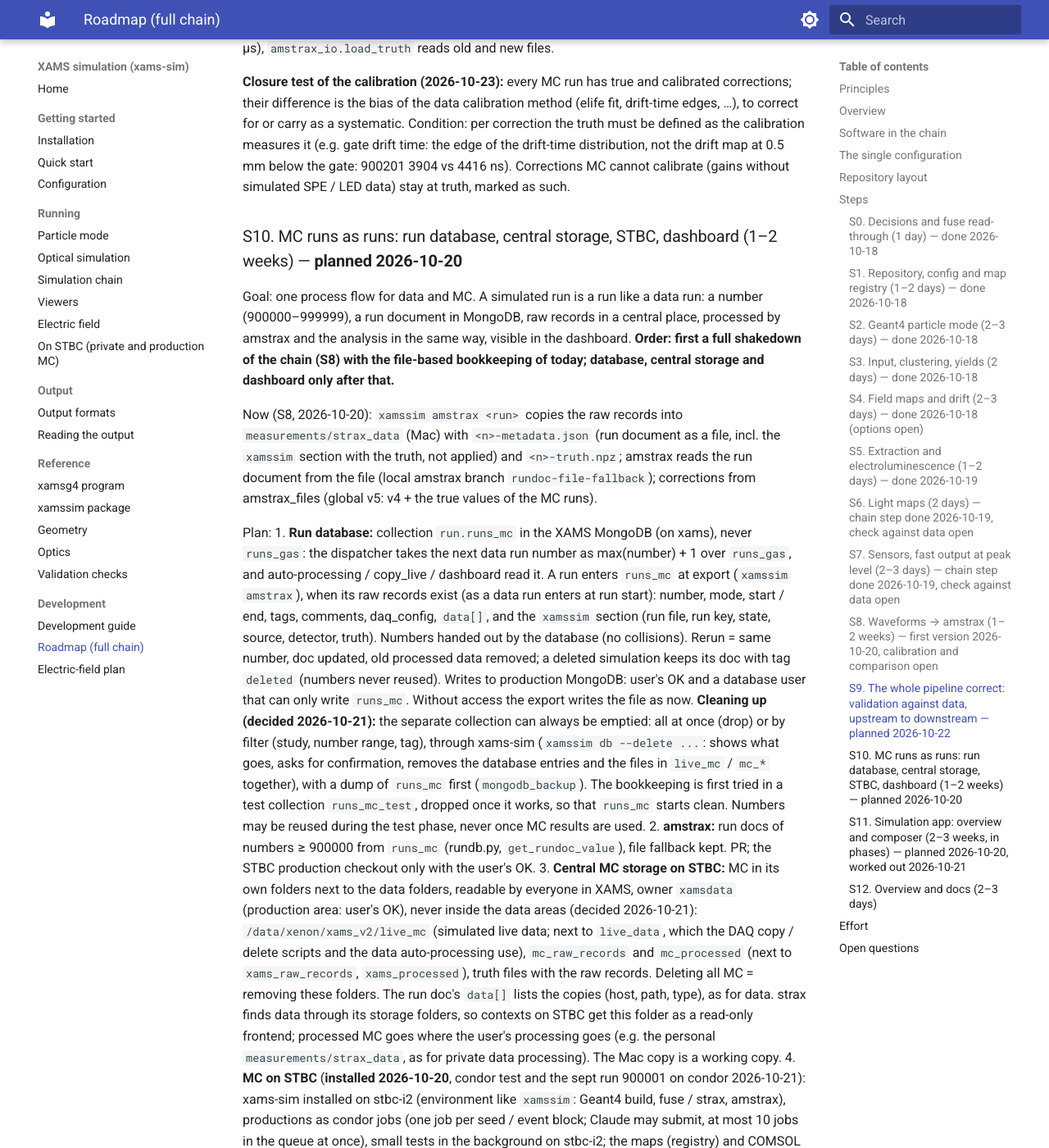
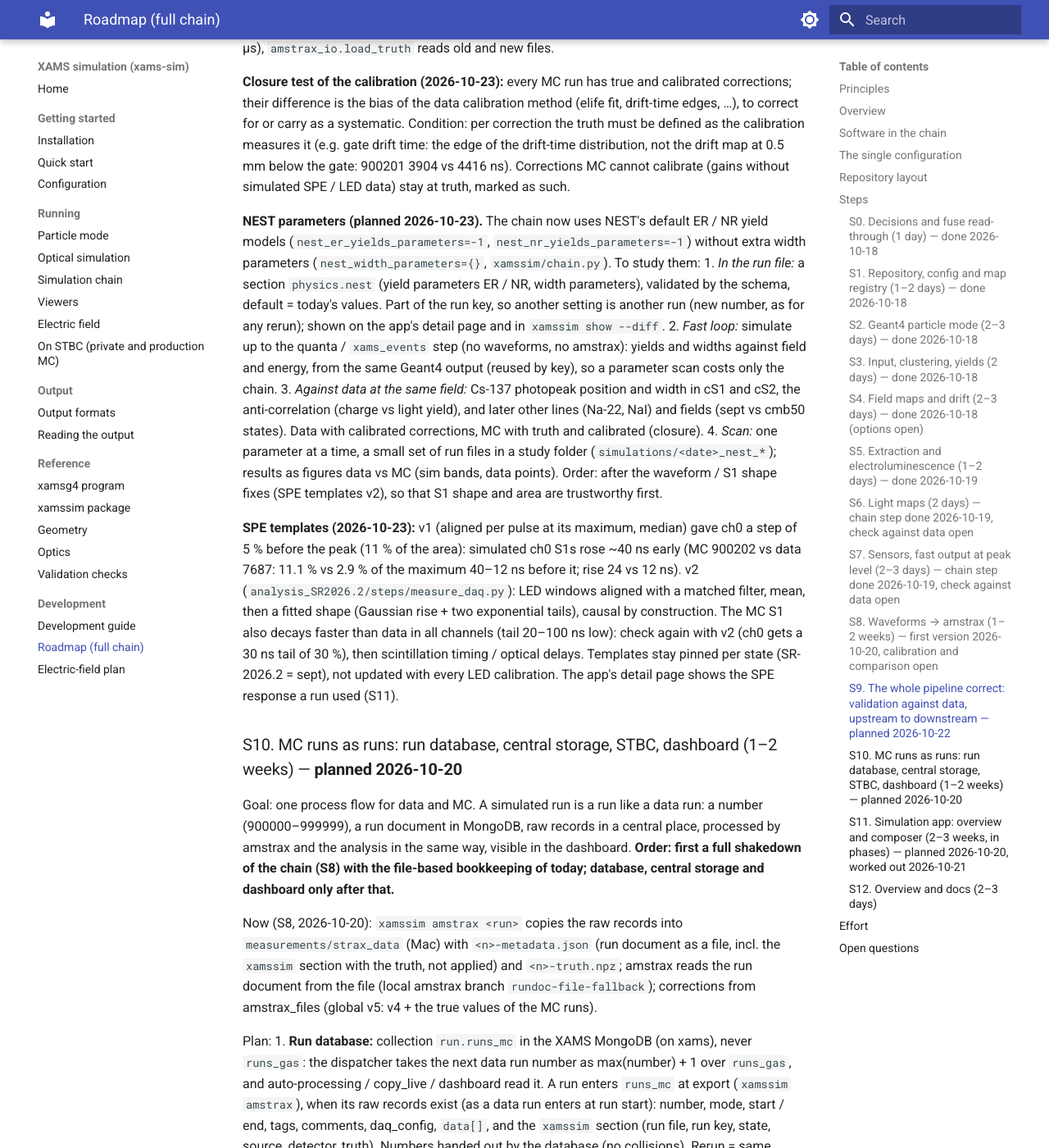
Before and after one commit to XAMS-nikhef/xams-sim, an MkDocs documentation site: the page built from docs/xams_sim_plan.md, in a window 1280 px wide and 1400 px high, scrolled down 11616 px. Shown: the whole window at 82% size. Built offline with MkDocs 1.6.1 and Material for MkDocs 9.7.7, drawn with Linux system fonts in a browser that asks for light colours.

Commit message:
Plan S9: NEST parameter study; SPE templates v2
Co-Authored-By: Claude Opus 5.5 <noreply@anthropic.com>

```diff
--- a/docs/xams_sim_plan.md
+++ b/docs/xams_sim_plan.md
@@ -390,6 +390,29 @@ Condition: per correction the truth must be defined as the calibration measures
 the drift-time distribution, not the drift map at 0.5 mm below the gate: 900201 3904 vs 4416 ns). Corrections MC cannot
 calibrate (gains without simulated SPE / LED data) stay at truth, marked as such.
 
+**NEST parameters (planned 2026-10-23).** The chain now uses NEST's default ER / NR yield models
+(`nest_er_yields_parameters=-1`, `nest_nr_yields_parameters=-1`) without extra width parameters
+(`nest_width_parameters={}`, `xamssim/chain.py`). To study them:
+1. *In the run file:* a section `physics.nest` (yield parameters ER / NR, width parameters), validated by the schema,
+   default = today's values. Part of the run key, so another setting is another run (new number, as for any rerun);
+   shown on the app's detail page and in `xamssim show --diff`.
+2. *Fast loop:* simulate up to the quanta / `xams_events` step (no waveforms, no amstrax): yields and widths against
+   field and energy, from the same Geant4 output (reused by key), so a parameter scan costs only the chain.
+3. *Against data at the same field:* Cs-137 photopeak position and width in cS1 and cS2, the anti-correlation (charge vs
+   light yield), and later other lines (Na-22, NaI) and fields (sept vs cmb50 states). Data with calibrated
+   corrections, MC with truth and calibrated (closure).
+4. *Scan:* one parameter at a time, a small set of run files in a study folder (`simulations/<date>_nest_*`); results
+   as figures data vs MC (sim bands, data points).
+Order: after the waveform / S1 shape fixes (SPE templates v2), so that S1 shape and area are trustworthy first.
+
+**SPE templates (2026-10-23):** v1 (aligned per pulse at its maximum, median) gave ch0 a step of 5 % before the peak
+(11 % of the area): simulated ch0 S1s rose ~40 ns early (MC 900202 vs data 7687: 11.1 % vs 2.9 % of the maximum
+40–12 ns before it; rise 24 vs 12 ns). v2 (`analysis_SR2026.2/steps/measure_daq.py`): LED windows aligned with a
+matched filter, mean, then a fitted shape (Gaussian rise + two exponential tails), causal by construction. The MC S1 also
+decays faster than data in all channels (tail 20–100 ns low): check again with v2 (ch0 gets a 30 ns tail of 30 %), then
+scintillation timing / optical delays. Templates stay pinned per state (SR-2026.2 = sept), not updated with every
+LED calibration. The app's detail page shows the SPE response a run used (S11).
+
 ### S10. MC runs as runs: run database, central storage, STBC, dashboard (1–2 weeks) — **planned 2026-10-20**
 
 Goal: one process flow for data and MC. A simulated run is a run like a data run: a number (900000–999999), a run
```
